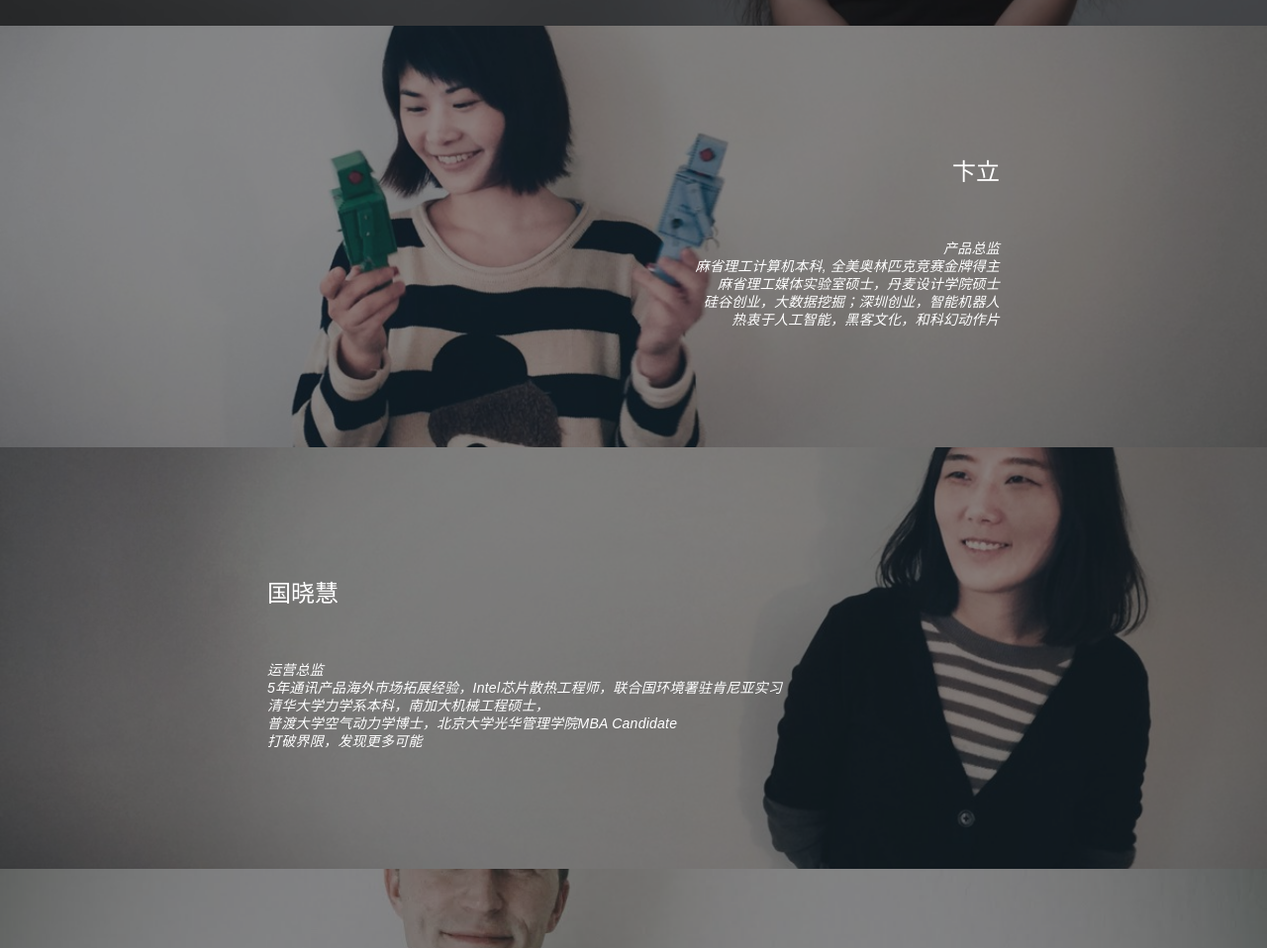
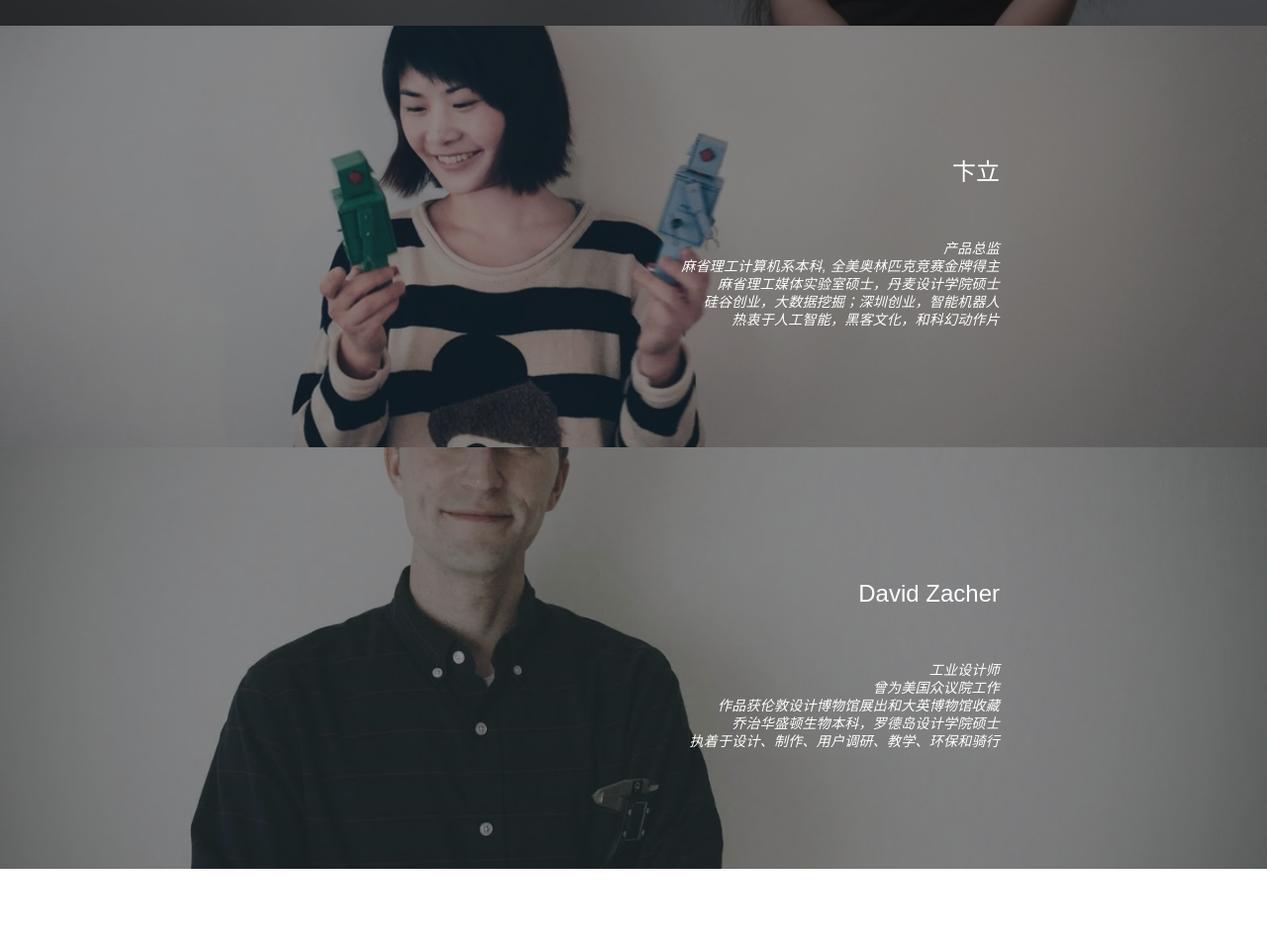
Before and after one commit to olivererwang/vinci-office-website, a plain HTML site: page index.html in a window 1280 px wide. Shown: the part 2813-3771 px from the top of the page at 99% size. Drawn offline with nearby package versions, Linux system fonts and the light colour scheme; a script that the page names is missing.

Commit message:
fix page content

```diff
--- a/css/vinci.css
+++ b/css/vinci.css
@@ -542,51 +542,6 @@ header, .home .content, .about .story, .team .member, .clients .grid, .quotes .s
 		color: #ffffff;
 	}
 
-    .quotes5 {
-		background-attachment: fixed;
-		background-color: none;
-		background-image: url(../img/sg.jpg);
-		background-position: right center;
-		background-repeat: no-repeat;
-		background-size: cover;
-	}
-
-	.quotes5 .offset {
-		padding: 0px !important;
-	}
-
-	.quotes5 .overlay {
-		background-color: rgba(29,31,33,0.5);
-		padding: 100px 0px;
-		position: relative !important;
-	}
-
-	.quotes5 .slider {
-		background-color: transparent;
-		background-image: url();
-		background-position: center top;
-		background-repeat: no-repeat;
-		background-size: 26px 21px;
-		padding-top: 30px;
-	}
-
-	.quotes5 .quote {
-		margin-bottom: 0px !important;
-		padding: 0px 100px;
-	}
-
-	.quotes5 .quote blockquote {
-		color: #ffffff;
-		font-size: 24px;
-		line-height: 36px;
-		margin: 0px auto 50px !important;
-		padding: 0px !important;
-	}
-
-	.quotes5 .quote .subtitle {
-		color: #ffffff;
-	}
-
     .quotes6 {
 		background-attachment: fixed;
 		background-color: none;
--- a/index.html
+++ b/index.html
@@ -126,24 +126,7 @@
                                 <ul class="slides">
                                     <li class="quote">
                                         <blockquote style="text-align:right;font-family:SansGBW370800, sans-serif;">卞立</blockquote>
-                                        <div class="subtitle" style="text-align:right;font-family:SansGBW370800, sans-serif;">产品总监<br />麻省理工计算机本科, 全美奥林匹克竞赛金牌得主<br/>麻省理工媒体实验室硕士，丹麦设计学院硕士<br/>硅谷创业，大数据挖掘；深圳创业，智能机器人<br/>热衷于人工智能，黑客文化，和科幻动作片</div>
-                                    </li>
-                                </ul>
-                            </div>
-                        </div>
-                    </div>
-                </div>
-            </section>
-
-            <section class="quotes5" id="quotes5">
-                <div class="offset">
-                    <div class="overlay">
-                        <div class="container">
-                            <div class="slider sixteen columns">
-                                <ul class="slides">
-                                    <li class="quote">
-                                        <blockquote style="text-align:left;font-family:SansGBW370800, sans-serif;">国晓慧</blockquote>
-                                        <div class="subtitle" style="text-align:left;font-family:SansGBW370800, sans-serif;">运营总监<br />5年通讯产品海外市场拓展经验，Intel芯片散热工程师，联合国环境署驻肯尼亚实习<br/>清华大学力学系本科，南加大机械工程硕士，<br/>普渡大学空气动力学博士，北京大学光华管理学院MBA Candidate<br/>打破界限，发现更多可能</div>
+                                        <div class="subtitle" style="text-align:right;font-family:SansGBW370800, sans-serif;">产品总监<br />麻省理工计算机系本科, 全美奥林匹克竞赛金牌得主<br/>麻省理工媒体实验室硕士，丹麦设计学院硕士<br/>硅谷创业，大数据挖掘；深圳创业，智能机器人<br/>热衷于人工智能，黑客文化，和科幻动作片</div>
                                     </li>
                                 </ul>
                             </div>
@@ -220,14 +203,7 @@
                                 <div class="acc-btn"><h3>安卓系统工程师</h3></div>
                                 <div class="acc-content">
                                     <div class="acc-content-inner">
-                                        <p>2年以上Android开发经验，3年以上Java编程经验，熟悉C++，C，和Objective-C；熟悉HTML/CSS/Javascript；<br/>精通Android SDK (2.2 - 4.x)，RESTful API，JSON，XML，Dalvik VM，熟练掌握Multi-threading, Caching management等开发要点；<br/>至少2年经验使用类似Git或JIRA等敏捷开发版本控制工具；<br/>熟悉第三方web services和云端服务, 至少3年经验使用MySQL或PostgreSQL。</p>
-                                    </div>
-                                </div>
-
-                                <div class="acc-btn"><h3>移动应用开发者</h3></div>
-                                <div class="acc-content">
-                                    <div class="acc-content-inner">
-                                        <p>Android or iOS的天才程序员，自学Swift者加分<br/>前端和后端开发<br/>善于学习，愿意将每一行代码打磨到极致</p>
+                                        <p>2年以上Android开发经验，3年以上Java编程经验.熟悉HTML/CSS/Javascript；<br/>精通Android SDK (2.2 - 4.x)，RESTful API，JSON，XML，熟练掌握Multi-threading, Caching management等开发要点；<br/>至少2年经验使用类似Git或JIRA等敏捷开发版本控制工具；<br/>熟悉第三方web services和云端服务, 了解MySQL或PostgreSQL。</p>
                                     </div>
                                 </div>
 
```
Also changed, not shown: img/sg.jpg (deleted).
